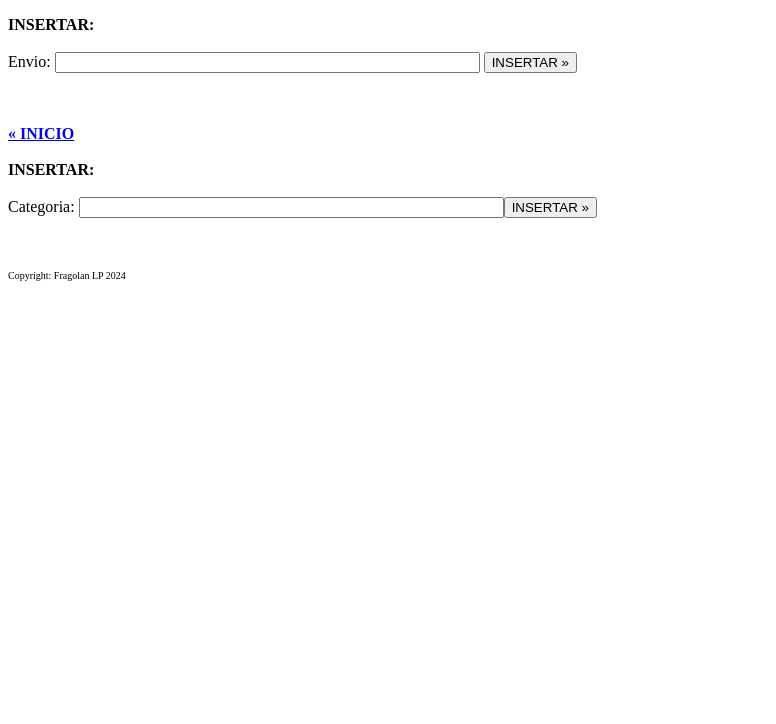
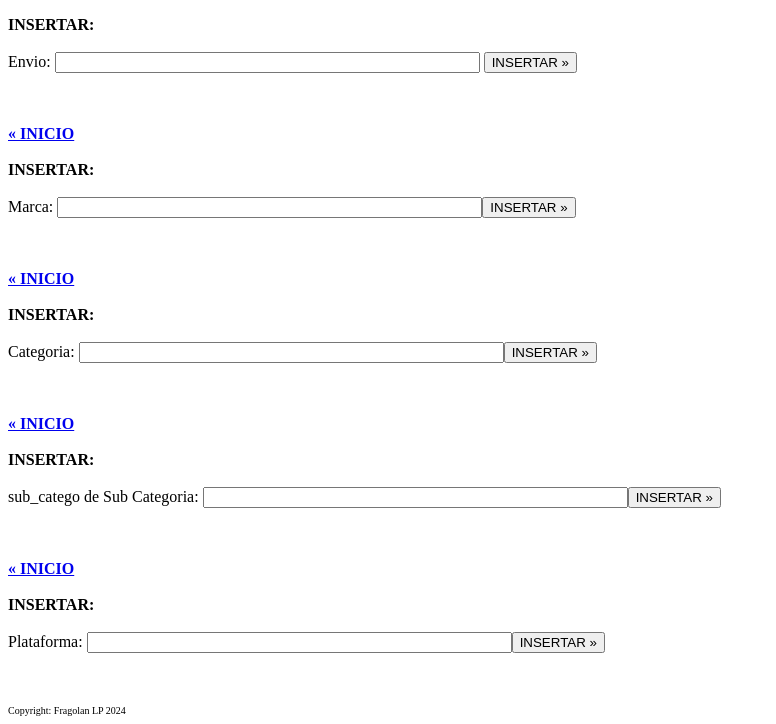
Before and after one commit to fragolan01/fragolan, a PHP site: page /index.php?v7=actualizar in a window 1280 px wide. Shown: the part 209-933 px from the top of the page, without its empty margins (0-776 px from the left). Before the commit the page ends 490 px from the top, so only its background shows below. Run offline with PHP 8.4, Linux system fonts and the light colour scheme; data that the repository does not hold is empty.

Commit message:
actualiza api fraolan
proveedores
envios
marcas
categos
sub_categos

```diff
--- a/consulta_tablas.php
+++ b/consulta_tablas.php
@@ -43,7 +43,7 @@ if ($v7=="despliega") {
         // }
 }
 
-    $tabla = 'plataforma_ventas_envios';
+    $tabla = 'plataforma_ventas_marcas';
     $sql = "SHOW COLUMNS FROM $tabla";
     $result = $conn->query($sql);
 
--- a/index.php
+++ b/index.php
@@ -14,16 +14,16 @@
     require($laraiz."plataforma_ventas_envios.php");
 
     // alv agrega plataforma ventas marcas
-    // require($laraiz."plataforma_ventas_marcas.php");
+    require($laraiz."plataforma_ventas_marcas.php");
 
     // alv agrega plataforma ventas categos okokok
     require($laraiz."plataforma_ventas_categos.php");
 
     // alv agrega plataforma ventas Sub categos
-    // require($laraiz."plataforma_ventas_sub_categos.php");
+    require($laraiz."plataforma_ventas_sub_categos.php");
 
     // alv agrega plataforma ventas plataformas
-    // require($laraiz."plataforma_ventas_plataformas.php");
+    require($laraiz."plataforma_ventas_plataformas.php");
 
     // alv agrega plataforma ventas plataformasm publicidad
     // require($laraiz."plataforma_ventas_plataformas_publicidad.php");
--- a/inserta_plataforma_ventas_marcas.php
+++ b/inserta_plataforma_ventas_marcas.php
@@ -1,4 +1,4 @@
 <?
-$sql_plataforma_ventas_marcas_master_inserta = "INSERT INTO plataforma_ventas_proveedores(id_dominio,nombre) "."VALUES ('$id_dominio', '$nombre')";
+$sql_plataforma_ventas_marcas_master_inserta = "INSERT INTO plataforma_ventas_marcas(id_dominio,marca) "."VALUES ('$id_dominio', '$marca')";
 $result_plataforma_ventas_marcas_master_inserta = mysql_query($sql_plataforma_ventas_marcas_master_inserta);
 ?>
--- a/plataforma_ventas_envios.php
+++ b/plataforma_ventas_envios.php
@@ -42,8 +42,6 @@ if ($v7=="actualizar") {
 		while ($line_plataforma_ventas_envios = mysql_fetch_assoc($result_plataforma_ventas_envios)) {
 			$data_plataforma_ventas_envios0=$line_plataforma_ventas_envios["id"];
 			$data_plataforma_ventas_envios3=$line_plataforma_ventas_envios["emvio"];
-			// $data_plataforma_ventas_envios3=$line_plataforma_ventas_envios["costo"];
-			// $data_plataforma_ventas_envios3=$line_plataforma_ventas_envios["moneda"];
 
 		}
 
--- a/plataforma_ventas_marcas.php
+++ b/plataforma_ventas_marcas.php
@@ -10,19 +10,20 @@ if ($v7=="despliega") {
 	echo "<br><br>";
 	echo "<b><a href='index.php?v7=actualizar'>AGREGAR &raquo;</a></b>";
 	echo "<br><br>";
-	echo "<b>CONSULTA:</b>";
+	echo "<b>CONSULTA MARCA: </b>";
 	echo "<br><br>";
 
-	$query_plataforma_ventas_marcas = "SELECT * FROM plataforma_ventas_marcas WHERE id_dominio='".$id_dominio."' ORDER BY nombre";
+	$query_plataforma_ventas_marcas = "SELECT * FROM plataforma_ventas_marcas WHERE id_dominio='".$id_dominio."' ORDER BY marca";
 	$result_plataforma_ventas_marcas = mysql_query($query_plataforma_ventas_marcas) or die('Query failed: plataforma_ventas_marcas ' . mysql_error());
 	while ($line_plataforma_ventas_marcas = mysql_fetch_assoc($result_plataforma_ventas_marcas)) {
 		$data_plataforma_ventas_marcas0=$line_plataforma_ventas_marcas["id"];
-        $data_plataforma_ventas_marcas0=$line_plataforma_ventas_marcas["id_dominio"];
-        $data_plataforma_ventas_marcas0=$line_plataforma_ventas_marcas["id_proveedor"];
-        $data_plataforma_ventas_marcas0=$line_plataforma_ventas_marcas["id_catego"];
-		$data_plataforma_ventas_marcas3=$line_plataforma_ventas_marcas["nombre"];
+		$data_plataforma_ventas_marcas3=$line_plataforma_ventas_marcas["marca"];
 
-		echo "<nobr>".$data_plataforma_ventas_marcas0.".- (<a href='index.php?v7=actualizar&v13=".$data_plataforma_ventas_marcas0."'>Actualizar</a> | <a href='index.php?v7=eliminar&v13=".$data_plataforma_ventas_marcas0."'>Eliminar</a>)marca: Nombre: ".$data_plataforma_ventas_marcas3."</nobr>";
+		echo "<nobr>".
+		$data_plataforma_ventas_marcas0.".- (<a href='index.php?v7=actualizar&v13=".
+		$data_plataforma_ventas_marcas0."'>Actualizar</a> | <a href='index.php?v7=eliminar&v13=".
+		$data_plataforma_ventas_marcas0."'>Eliminar</a>) Marca ".
+		$data_plataforma_ventas_marcas3."</nobr>";
 		echo "<br>";
 	}
 }
@@ -34,15 +35,15 @@ if ($v7=="actualizar") {
 		echo "<b>ACTUALIZAR:</b>";
 		echo "<br><br>";
 
-		$query_plataforma_ventas_marcas = "SELECT id,id_dominio,nombre FROM plataforma_ventas_marcas WHERE id='".$v13."' AND id_dominio='".$id_dominio."'";
+		$query_plataforma_ventas_marcas = "SELECT id,id_dominio,marca FROM plataforma_ventas_marcas WHERE id_dominio='".$v13 ."' AND id_dominio='".$id_dominio."'";
 		$result_plataforma_ventas_marcas = mysql_query($query_plataforma_ventas_marcas) or die('Query failed: plataforma_ventas_marcas ' . mysql_error());
 		while ($line_plataforma_ventas_marcas = mysql_fetch_assoc($result_plataforma_ventas_marcas)) {
 			$data_plataforma_ventas_marcas0=$line_plataforma_ventas_marcas["id"];
-			$data_plataforma_ventas_marcas3=$line_plataforma_ventas_marcas["nombre"];
+			$data_plataforma_ventas_marcas3=$line_plataforma_ventas_marcas["marca"];
 		}
 
 		echo "<form name='actualiza_plataforma_ventas_marcas' method='post' action='index.php?v7=actualizalo&v13=".$v13."'>";
-			echo "<nobr>Nombre de la Marca: <input type='text' name='nombre' value='".$data_plataforma_ventas_marcas3."' size='50'><input type='submit' name='actualizar' value='ACTUALIZAR &raquo;'></nobr>";
+			echo "<nobr>Marca: <input type='text' name='marca' value='".$data_plataforma_ventas_marcas3."' size='50'><input type='submit' name='actualizar' value='ACTUALIZAR &raquo;'></nobr>";
 		echo "</form>";
 	}
 	else {
@@ -51,7 +52,7 @@ if ($v7=="actualizar") {
 		echo "<br><br>";
 
 		echo "<form name='inserta_plataforma_ventas_marcas' method='post' action='index.php?v7=actualizalo'>";
-			echo "<nobr>Nombre de la Marca: <input type='text' name='nombre' value='' size='50'><input type='submit' name='insertar' value='INSERTAR &raquo;'></nobr>";
+			echo "<nobr>Marca: <input type='text' name='marca' value='' size='50'><input type='submit' name='insertar' value='INSERTAR &raquo;'></nobr>";
 		echo "</form>";
 	}
 }
@@ -61,12 +62,12 @@ if ($v7=="actualizalo") {
 		echo "<b>UPDATE:</b>";
 		echo "<br><br>";
 
-		$nombre=$_POST["nombre"];
-		if (!$nombre) {
-			echo "<font color=red>ERROR! Falta el Nombre...</font>";
+		$marca=$_POST["marca"];
+		if (!$marca) {
+			echo "<font color=red>ERROR! Falta el marca...</font>";
 		}
 		else {
-			$sql_plataforma_ventas_marcas = "UPDATE plataforma_ventas_marcas SET nombre='".$nombre."' WHERE id='".$v13."' AND id_dominio='".$id_dominio."'";
+			$sql_plataforma_ventas_marcas = "UPDATE plataforma_ventas_marcas SET marca='".$marca."' WHERE id='".$v13."' AND id_dominio='".$id_dominio."'";
 			$result_plataforma_ventas_marcas= mysql_query($sql_plataforma_ventas_marcas);
 
 			echo "<font color=blue>PERFECTO! Marca actualizada...</font>";
@@ -79,13 +80,13 @@ if ($v7=="actualizalo") {
 		echo "<b>INSERT:</b>";
 		echo "<br><br>";
 
-		$nombre=$_POST["nombre"];
-		if (!$nombre) {
-			echo "<font color=red>ERROR! Falta el Nombre...</font>";
+		$marca=$_POST["marca"];
+		if (!$marca) {
+			echo "<font color=red>ERROR! Falta el marca...</font>";
 		}
 		else {
 			$id_dominio=$id_dominio;
-			$nombre=$nombre;
+			$marca=$marca;
 			require($laraiz."inserta_plataforma_ventas_marcas.php");
 
 			echo "<font color=green>PERFECTO! Marca insertado...</font>";
--- a/plataforma_ventas_plataformas.php
+++ b/plataforma_ventas_plataformas.php
@@ -10,17 +10,20 @@ if ($v7=="despliega") {
 	echo "<br><br>";
 	echo "<b><a href='index.php?v7=actualizar'>AGREGAR &raquo;</a></b>";
 	echo "<br><br>";
-	echo "<b>CONSULTA:</b>";
+	echo "<b>CONSULTA PLATAFORMA:</b>";
 	echo "<br><br>";
 
-	$query_plataforma_ventas_plataformas = "SELECT * FROM plataforma_ventas_plataformas WHERE id_dominio='".$id_dominio."' ORDER BY nombre";
+	$query_plataforma_ventas_plataformas = "SELECT * FROM plataforma_ventas_plataformas WHERE id_dominio='".$id_dominio."' ORDER BY plataforma";
 	$result_plataforma_ventas_plataformas = mysql_query($query_plataforma_ventas_plataformas) or die('Query failed: plataforma_ventas_plataformas ' . mysql_error());
 	while ($line_plataforma_ventas_plataformas = mysql_fetch_assoc($result_plataforma_ventas_plataformas)) {
 		$data_plataforma_ventas_plataformas0=$line_plataforma_ventas_plataformas["id"];
-        $data_plataforma_ventas_plataformas0=$line_plataforma_ventas_plataformas["id_dominio"];
-        $data_plataforma_ventas_plataformas0=$line_plataforma_ventas_plataformas["id_plataforma"];
-		$data_plataforma_ventas_plataformas3=$line_plataforma_ventas_plataformas["nombre"];
-		echo "<nobr>".$data_plataforma_ventas_plataformas0.".- (<a href='index.php?v7=actualizar&v13=".$data_plataforma_ventas_plataformas0."'>Actualizar</a> | <a href='index.php?v7=eliminar&v13=".$data_plataforma_ventas_plataformas0."'>Eliminar</a>) Plataforma: Nombre: ".$data_plataforma_ventas_plataformas3."</nobr>";
+		$data_plataforma_ventas_plataformas3=$line_plataforma_ventas_plataformas["plataforma"];
+
+		echo "<nobr>".
+		$data_plataforma_ventas_plataformas0.".- (<a href='index.php?v7=actualizar&v13=".
+		$data_plataforma_ventas_plataformas0."'>Actualizar</a> | <a href='index.php?v7=eliminar&v13=".
+		$data_plataforma_ventas_plataformas0."'>Eliminar</a>) Plataforma: ".
+		$data_plataforma_ventas_plataformas3."</nobr>";
 		echo "<br>";
 	}
 }
@@ -32,17 +35,15 @@ if ($v7=="actualizar") {
 		echo "<b>ACTUALIZAR:</b>";
 		echo "<br><br>";
 
-		$query_plataforma_ventas_plataformas = "SELECT id,id_dominio,nombre FROM plataforma_ventas_plataformas WHERE id='".$v13."' AND id_dominio='".$id_dominio."'";
+		$query_plataforma_ventas_plataformas = "SELECT id,id_dominio,plataforma FROM plataforma_ventas_plataformas WHERE id='".$v13."' AND id_dominio='".$id_dominio."'";
 		$result_plataforma_ventas_plataformas = mysql_query($query_plataforma_ventas_plataformas) or die('Query failed: plataforma_ventas_plataformas ' . mysql_error());
 		while ($line_plataforma_ventas_plataformas = mysql_fetch_assoc($result_plataforma_ventas_plataformas)) {
 			$data_plataforma_ventas_plataformas0=$line_plataforma_ventas_plataformas["id"];
-            $data_plataforma_ventas_plataformas0=$line_plataforma_ventas_plataformas["id_dominio"];
-            $data_plataforma_ventas_plataformas0=$line_plataforma_ventas_plataformas["id_plataforma"];
-			$data_plataforma_ventas_plataformas3=$line_plataforma_ventas_plataformas["nombre"];
+			$data_plataforma_ventas_plataformas3=$line_plataforma_ventas_plataformas["plataforma"];
 		}
 
 		echo "<form name='actualiza_plataforma_ventas_plataformas' method='post' action='index.php?v7=actualizalo&v13=".$v13."'>";
-			echo "<nobr>Nombre de la Plataforma: <input type='text' name='nombre' value='".$data_plataforma_ventas_plataformas3."' size='50'><input type='submit' name='actualizar' value='ACTUALIZAR &raquo;'></nobr>";
+			echo "<nobr>Plataforma: <input type='text' name='plataforma' value='".$data_plataforma_ventas_plataformas3."' size='50'><input type='submit' name='actualizar' value='ACTUALIZAR &raquo;'></nobr>";
 		echo "</form>";
 	}
 	else {
@@ -51,7 +52,7 @@ if ($v7=="actualizar") {
 		echo "<br><br>";
 
 		echo "<form name='inserta_plataforma_ventas_plataformas' method='post' action='index.php?v7=actualizalo'>";
-			echo "<nobr>Nombre de la Plataforma: <input type='text' name='nombre' value='' size='50'><input type='submit' name='insertar' value='INSERTAR &raquo;'></nobr>";
+			echo "<nobr>Plataforma: <input type='text' name='plataforma' value='' size='50'><input type='submit' name='insertar' value='INSERTAR &raquo;'></nobr>";
 		echo "</form>";
 	}
 }
@@ -61,12 +62,12 @@ if ($v7=="actualizalo") {
 		echo "<b>UPDATE:</b>";
 		echo "<br><br>";
 
-		$nombre=$_POST["nombre"];
-		if (!$nombre) {
-			echo "<font color=red>ERROR! Falta el Nombre...</font>";
+		$plataforma=$_POST["plataforma"];
+		if (!$plataforma) {
+			echo "<font color=red>ERROR! Falta el plataforma...</font>";
 		}
 		else {
-			$sql_plataforma_ventas_plataformas = "UPDATE plataforma_ventas_plataformas SET nombre='".$nombre."' WHERE id='".$v13."' AND id_dominio='".$id_dominio."'";
+			$sql_plataforma_ventas_plataformas = "UPDATE plataforma_ventas_plataformas SET plataforma='".$plataforma."' WHERE id='".$v13."' AND id_dominio='".$id_dominio."'";
 			$result_plataforma_ventas_plataformas= mysql_query($sql_plataforma_ventas_plataformas);
 
 			echo "<font color=blue>PERFECTO! Plataforma actualizada...</font>";
@@ -79,16 +80,16 @@ if ($v7=="actualizalo") {
 		echo "<b>INSERT:</b>";
 		echo "<br><br>";
 
-		$nombre=$_POST["nombre"];
-		if (!$nombre) {
-			echo "<font color=red>ERROR! Falta el Nombre...</font>";
+		$plataforma=$_POST["plataforma"];
+		if (!$plataforma) {
+			echo "<font color=red>ERROR! Falta el plataforma...</font>";
 		}
 		else {
 			$id_dominio=$id_dominio;
-			$nombre=$nombre;
+			$plataforma=$plataforma;
 			require($laraiz."inserta_plataforma_ventas_plataformas.php");
 
-			echo "<font color=green>PERFECTO! Plataforma insertado...</font>";
+			echo "<font color=green>PERFECTO! Plataforma insertada...</font>";
 
 			echo $recargador;
 		}
--- a/plataforma_ventas_sub_categos.php
+++ b/plataforma_ventas_sub_categos.php
@@ -13,17 +13,17 @@ if ($v7=="despliega") {
 	echo "<b>CONSULTA:</b>";
 	echo "<br><br>";
 
-	$query_plataforma_ventas_sub_categos = "SELECT * FROM plataforma_ventas_sub_categos WHERE id_dominio='".$id_dominio."' ORDER BY nombre";
+	$query_plataforma_ventas_sub_categos = "SELECT * FROM plataforma_ventas_sub_categos WHERE id_dominio='".$id_dominio."' ORDER BY sub_catego";
 	$result_plataforma_ventas_sub_categos = mysql_query($query_plataforma_ventas_sub_categos) or die('Query failed: plataforma_ventas_sub_categos ' . mysql_error());
 	while ($line_plataforma_ventas_sub_categos = mysql_fetch_assoc($result_plataforma_ventas_sub_categos)) {
 		$data_plataforma_ventas_sub_categos0=$line_plataforma_ventas_sub_categos["id"];
-		$data_plataforma_ventas_sub_categos0=$line_plataforma_ventas_sub_categos["id_dominio"];
-		$data_plataforma_ventas_sub_categos0=$line_plataforma_ventas_sub_categos["id_proveedor"];
-		$data_plataforma_ventas_sub_categos0=$line_plataforma_ventas_sub_categos["id_catego"];
-		$data_plataforma_ventas_sub_categos0=$line_plataforma_ventas_sub_categos["id_sub_catego"];
-		$data_plataforma_ventas_sub_categos3=$line_plataforma_ventas_sub_categos["nombre"];
+		$data_plataforma_ventas_sub_categos3=$line_plataforma_ventas_sub_categos["sub_catego"];
 
-		echo "<nobr>".$data_plataforma_ventas_sub_categos0.".- (<a href='index.php?v7=actualizar&v13=".$data_plataforma_ventas_sub_categos0."'>Actualizar</a> | <a href='index.php?v7=eliminar&v13=".$data_plataforma_ventas_sub_categos0."'>Eliminar</a>) Sub Categoria: Nombre: ".$data_plataforma_ventas_sub_categos3."</nobr>";
+		echo "<nobr>".
+		$data_plataforma_ventas_sub_categos0.".- (<a href='index.php?v7=actualizar&v13=".
+		$data_plataforma_ventas_sub_categos0."'>Actualizar</a> | <a href='index.php?v7=eliminar&v13=".
+		$data_plataforma_ventas_sub_categos0."'>Eliminar</a>) Sub Categoria: ".
+		$data_plataforma_ventas_sub_categos3."</nobr>";
 		echo "<br>";
 	}
 }
@@ -35,18 +35,15 @@ if ($v7=="actualizar") {
 		echo "<b>ACTUALIZAR:</b>";
 		echo "<br><br>";
 
-		$query_plataforma_ventas_sub_categos = "SELECT id,id_dominio,nombre FROM plataforma_ventas_sub_categos WHERE id='".$v13."' AND id_dominio='".$id_dominio."'";
+		$query_plataforma_ventas_sub_categos = "SELECT id,id_dominio,sub_catego FROM plataforma_ventas_sub_categos WHERE id='".$v13."' AND id_dominio='".$id_dominio."'";
 		$result_plataforma_ventas_sub_categos = mysql_query($query_plataforma_ventas_sub_categos) or die('Query failed: plataforma_ventas_sub_categos ' . mysql_error());
 		while ($line_plataforma_ventas_sub_categos = mysql_fetch_assoc($result_plataforma_ventas_sub_categos)) {
-			$data_plataforma_ventas_sub_categos0=$line_plataforma_ventas_sub_categos["id"];
-			$data_plataforma_ventas_sub_categos0=$line_plataforma_ventas_sub_categos["id_proveedor"];
-			$data_plataforma_ventas_sub_categos0=$line_plataforma_ventas_sub_categos["id_catego"];
-			$data_plataforma_ventas_sub_categos0=$line_plataforma_ventas_sub_categos["id_sub_catego"];
-			$data_plataforma_ventas_sub_categos3=$line_plataforma_ventas_sub_categos["nombre"];
-		}
+			$data_plataforma_ventas_sub_categos0=$line_plataforma_ventas_sub_categos["id_dominio"];
+			$data_plataforma_ventas_sub_categos3=$line_plataforma_ventas_sub_categos["sub_catego"];
+			}
 
 		echo "<form name='actualiza_plataforma_ventas_sub_categos' method='post' action='index.php?v7=actualizalo&v13=".$v13."'>";
-			echo "<nobr>Nombre de Sub Categoria: <input type='text' name='nombre' value='".$data_plataforma_ventas_sub_categos3."' size='50'><input type='submit' name='actualizar' value='ACTUALIZAR &raquo;'></nobr>";
+			echo "<nobr>Sub Categoria: <input type='text' name='sub_catego' value='".$data_plataforma_ventas_sub_categos3."' size='50'><input type='submit' name='actualizar' value='ACTUALIZAR &raquo;'></nobr>";
 		echo "</form>";
 	}
 	else {
@@ -55,7 +52,7 @@ if ($v7=="actualizar") {
 		echo "<br><br>";
 
 		echo "<form name='inserta_plataforma_ventas_sub_categos' method='post' action='index.php?v7=actualizalo'>";
-			echo "<nobr>Nombre de Sub Categoria: <input type='text' name='nombre' value='' size='50'><input type='submit' name='insertar' value='INSERTAR &raquo;'></nobr>";
+			echo "<nobr>sub_catego de Sub Categoria: <input type='text' name='sub_catego' value='' size='50'><input type='submit' name='insertar' value='INSERTAR &raquo;'></nobr>";
 		echo "</form>";
 	}
 }
@@ -65,15 +62,15 @@ if ($v7=="actualizalo") {
 		echo "<b>UPDATE:</b>";
 		echo "<br><br>";
 
-		$nombre=$_POST["nombre"];
-		if (!$nombre) {
-			echo "<font color=red>ERROR! Falta el Nombre...</font>";
+		$sub_catego=$_POST["sub_catego"];
+		if (!$sub_catego) {
+			echo "<font color=red>ERROR! Falta Subcategoria...</font>";
 		}
 		else {
-			$sql_plataforma_ventas_sub_categos = "UPDATE plataforma_ventas_sub_categos SET nombre='".$nombre."' WHERE id='".$v13."' AND id_dominio='".$id_dominio."'";
+			$sql_plataforma_ventas_sub_categos = "UPDATE plataforma_ventas_sub_categos SET sub_catego='".$sub_catego."' WHERE id='".$v13."' AND id_dominio='".$id_dominio."'";
 			$result_plataforma_ventas_sub_categos= mysql_query($sql_plataforma_ventas_sub_categos);
 
-			echo "<font color=blue>PERFECTO! Sub Categoria actualizado...</font>";
+			echo "<font color=blue>PERFECTO! Sub Categoria actualizada...</font>";
 
 			echo $recargador;
 		}
@@ -83,13 +80,13 @@ if ($v7=="actualizalo") {
 		echo "<b>INSERT:</b>";
 		echo "<br><br>";
 
-		$nombre=$_POST["nombre"];
-		if (!$nombre) {
-			echo "<font color=red>ERROR! Falta el Nombre...</font>";
+		$sub_catego=$_POST["sub_catego"];
+		if (!$sub_catego) {
+			echo "<font color=red>ERROR! Falta el sub_catego...</font>";
 		}
 		else {
 			$id_dominio=$id_dominio;
-			$nombre=$nombre;
+			$sub_catego=$sub_catego;
 			require($laraiz."inserta_plataforma_ventas_sub_categos.php");
 
 			echo "<font color=green>PERFECTO! Sub Categoria insertado...</font>";
@@ -114,7 +111,7 @@ if ($v7=="eliminalo") {
 	$querydel_plataforma_ventas_sub_categos = "DELETE FROM plataforma_ventas_sub_categos WHERE id='".$v13."' AND id_dominio='".$id_dominio."'";
 	$resultdel_plataforma_ventas_sub_categos = mysql_query($querydel_plataforma_ventas_sub_categos);
 
-	echo "<font color=red>LISTO! Sub Categoria eliminado...</font>";
+	echo "<font color=red>LISTO! Sub Categoria eliminada...</font>";
 
 	echo $recargador;
 }
```
Also changed, not shown: crea_bd_fragolan_syscom.php (+38 -32 lines), inserta_plataforma_ventas_plataformas.php (+5 -2 lines), inserta_plataforma_ventas_sub_categos.php (+5 -2 lines).
